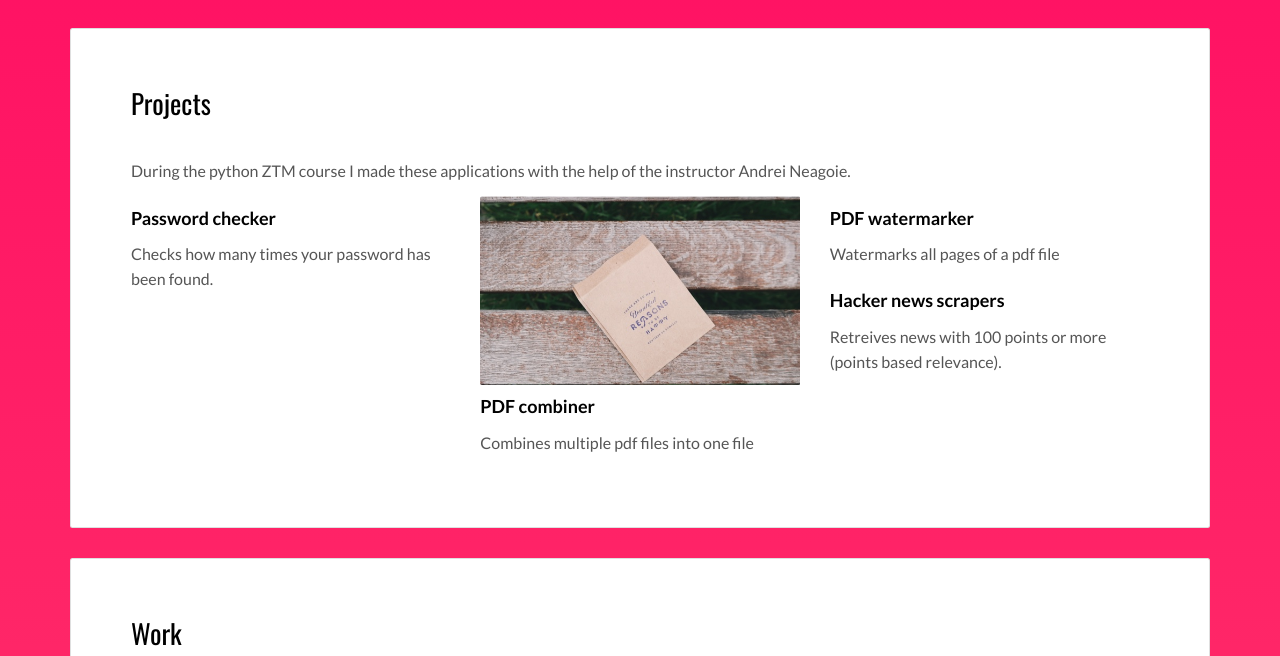
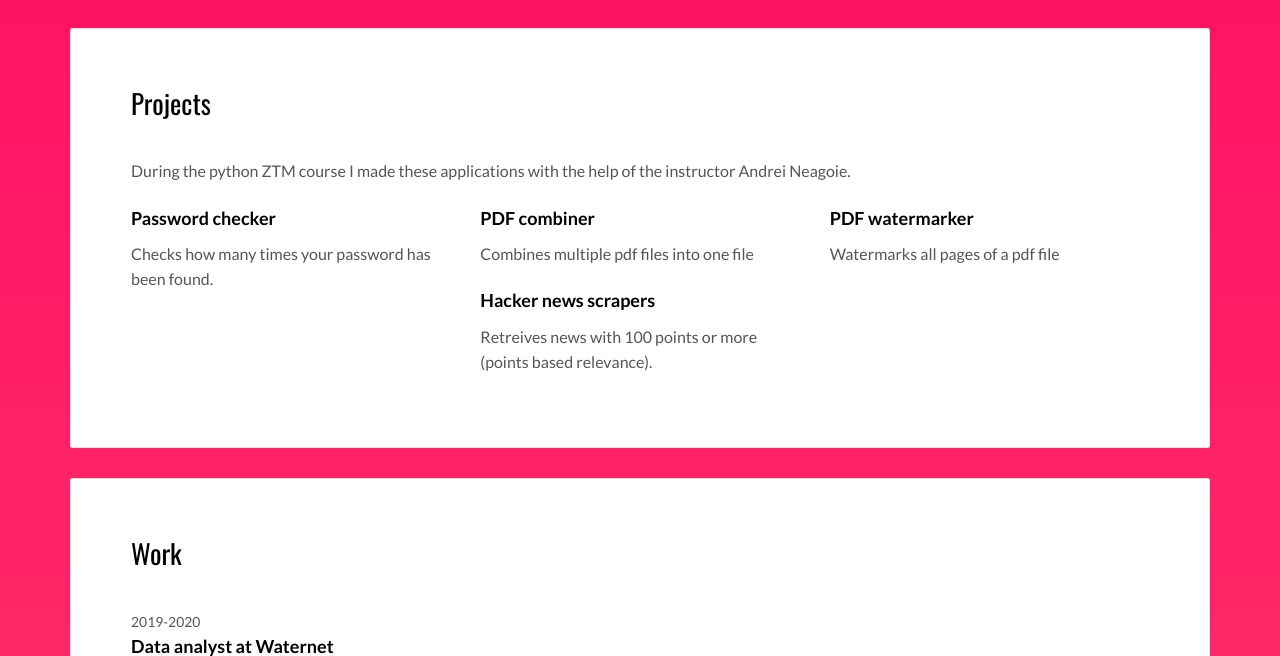
Before and after one commit to Kbira/portfo, a Flask app: page / in a window 1280 px wide. Shown: the part 651-1307 px from the top of the page. Run offline with Flask 2, Linux system fonts and the light colour scheme; some libraries are stand-ins or nearby versions.

Commit message:
portfolio website removed a picture

```diff
--- a/templates/index.html
+++ b/templates/index.html
@@ -66,7 +66,6 @@
                 <p>Checks how many times your password has been found.</p>
               </div>
               <div class="col-md-4">
-                <img src="./static/assets/images/img-03.jpg" class="img-responsive" alt="">
                 <h3 class="h5">PDF combiner</h3>
                 <p>Combines multiple pdf files into one file</p>
               </div>
```
